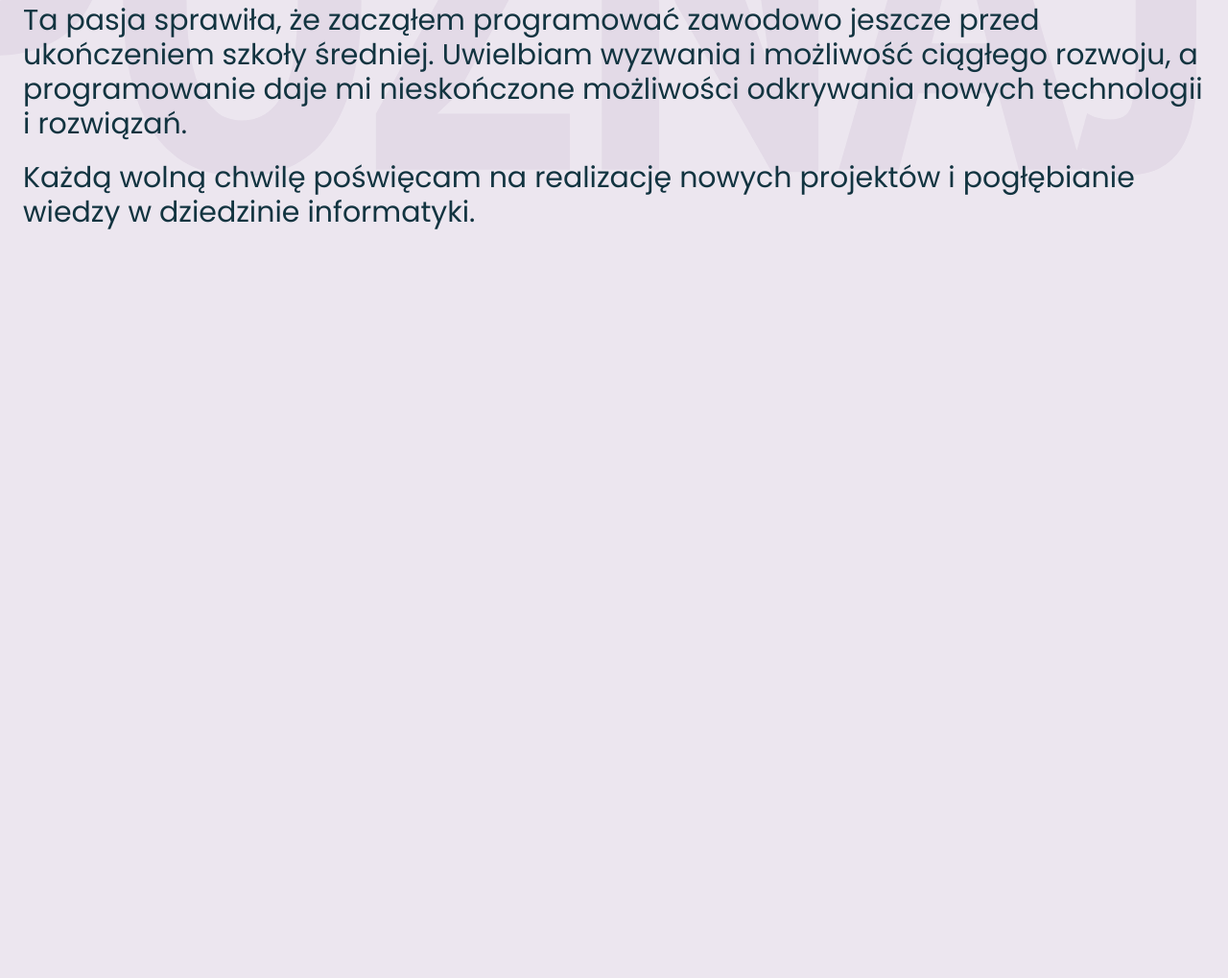
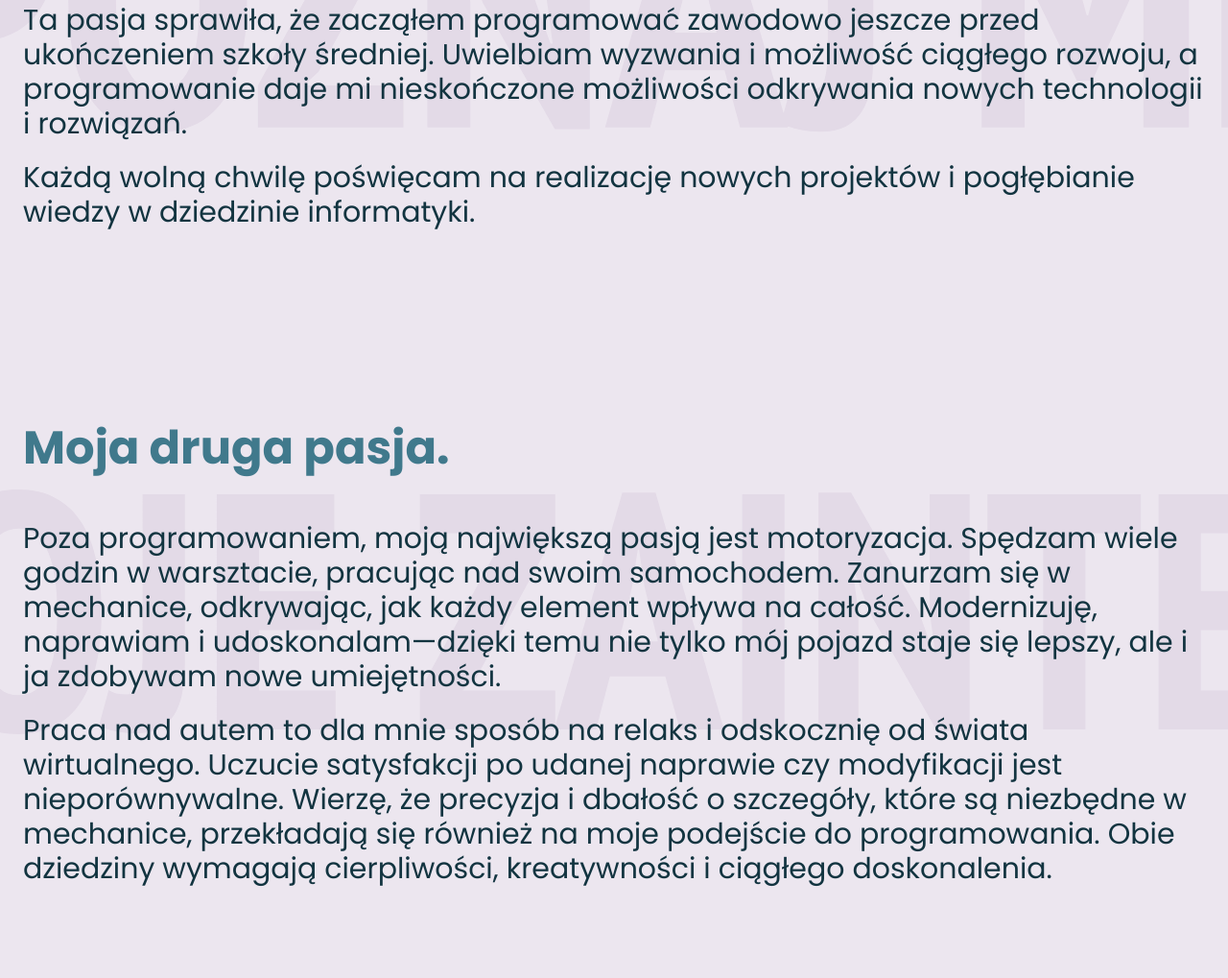
Before and after one commit to GKushi/kushidotdev, an Astro site: page / in a window 1280 px wide. Shown: the part 1149-2168 px from the top of the page at 96% size. Before the commit the page ends 1484 px from the top, so only its background shows below. Built offline with nearby package versions, Linux system fonts and the light colour scheme; Astro itself is replaced by a stand-in of ours.

Commit message:
Passion compionent

```diff
--- a/src/components/about.astro
+++ b/src/components/about.astro
@@ -1,4 +1,4 @@
-<div class="bg-[image:url('/src/assets/about/bg-text.svg')] bg-[size:1800px_315px] bg-[position:-100px_center] bg-repeat-x px-6 md:bg-[size:2400px_420px]">
+<div class="bg-[image:url('/src/assets/about/bg-text.svg')] bg-[size:1800px_506px] bg-[position:-100px_center] bg-repeat-x px-6">
   <div class="mx-auto w-full max-w-7xl space-y-5 py-10 md:space-y-10 md:py-24">
     <h2 class="text-lg font-black text-secondary sm:text-3xl md:text-5xl md:leading-normal">Programowanie w moim życiu.</h2>
     <div class="space-y-5 md:text-3xl">
--- /dev/null
+++ b/src/components/passion.astro
@@ -0,0 +1,15 @@
+<div class="bg-[image:url('/src/assets/passion/bg-text.svg')] bg-[size:3300px_506px] bg-[position:-1000px_center] bg-repeat-x px-6">
+  <div class="mx-auto w-full max-w-7xl space-y-5 py-10 md:space-y-10 md:py-24">
+    <h2 class="text-lg font-black text-secondary sm:text-3xl md:text-5xl md:leading-normal">Moja druga pasja.</h2>
+    <div class="space-y-5 md:text-3xl">
+      <p>
+        Poza programowaniem, moją największą pasją jest motoryzacja. Spędzam wiele godzin w warsztacie, pracując nad swoim samochodem. Zanurzam się w mechanice, odkrywając, jak każdy element wpływa na całość. Modernizuję, naprawiam i udoskonalam—dzięki temu
+        nie tylko mój pojazd staje się lepszy, ale i ja zdobywam nowe umiejętności.
+      </p>
+      <p>
+        Praca nad autem to dla mnie sposób na relaks i odskocznię od świata wirtualnego. Uczucie satysfakcji po udanej naprawie czy modyfikacji jest nieporównywalne. Wierzę, że precyzja i dbałość o szczegóły, które są niezbędne w mechanice, przekładają się
+        również na moje podejście do programowania. Obie dziedziny wymagają cierpliwości, kreatywności i ciągłego doskonalenia.
+      </p>
+    </div>
+  </div>
+</div>
--- a/src/pages/index.astro
+++ b/src/pages/index.astro
@@ -2,9 +2,11 @@
 import Layout from '../layouts/layout.astro';
 import Header from '../components/header.astro';
 import About from '../components/about.astro';
+import Passion from '../components/passion.astro';
 ---
 
 <Layout title="GKushi - Software Developer">
   <Header />
   <About />
+  <Passion />
 </Layout>
```
Also changed, not shown: src/assets/passion/bg-text.svg (added).
